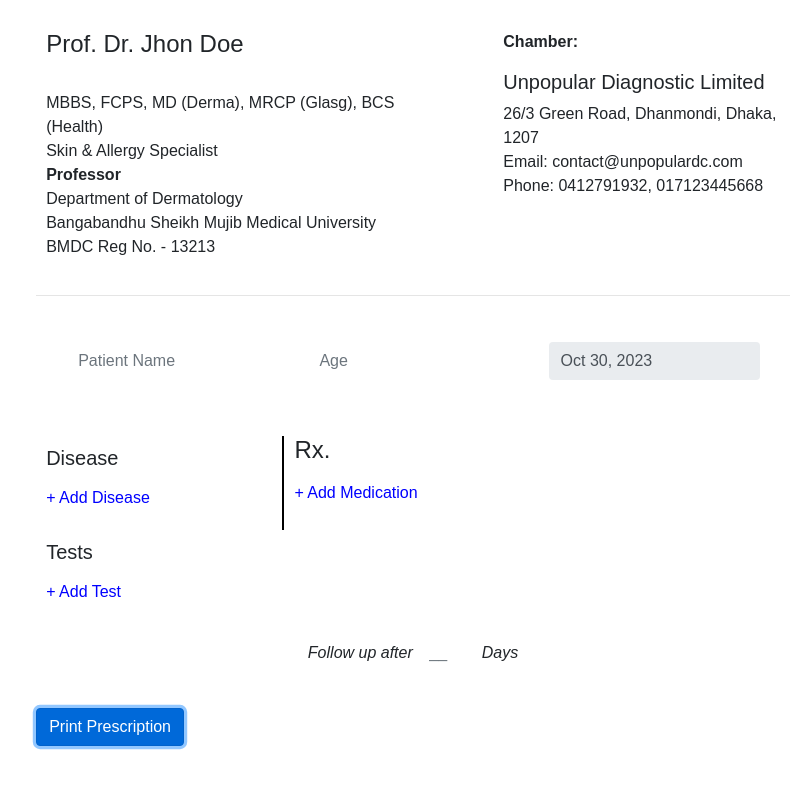
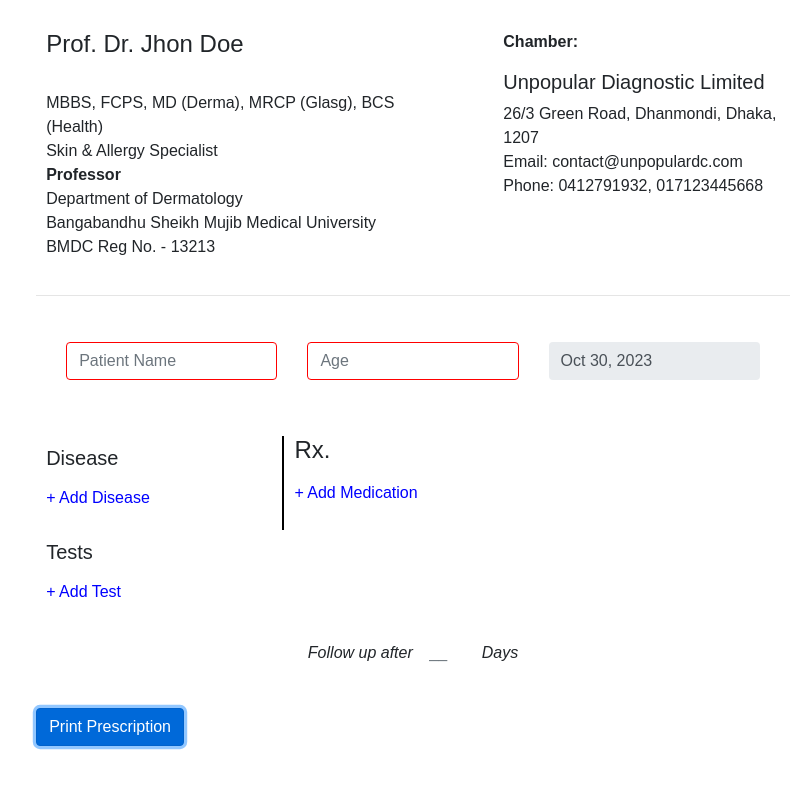
Before and after one commit to jmnabil/prescription, a plain HTML site: page index.html in a window 1280 px wide. Both pictures are taken after a click on the button "Print Prescription". Shown: the whole page, without its empty margins (227-1033 px from the left). Drawn offline with nearby package versions, Linux system fonts and the light colour scheme.

Commit message:
index.html

```diff
--- a/index.html
+++ b/index.html
@@ -297,7 +297,23 @@
       listItem.remove();
     }
     // print button validation
-
+    function handlePrintButton() {
+      const requiredFields = document.querySelectorAll('.required-field');
+      let isValid = true;
+      requiredFields.forEach(field => {
+        if (field.value.trim() === "") {
+          isValid = false;
+          field.style.border = '1px solid red'; // Highlight the empty required fields
+        } else {
+          field.style.border = '0px solid #000'; // Reset the border for non-empty fields
+        }
+      });
+      if (!isValid) {
+        alert("Please fill up all required fields before printing.");
+      } else {
+        window.print();
+      }
+    }
     //  current date
     const dateField = document.querySelector('[name="prescriptionDate"]');
     const today = new Date();
```
